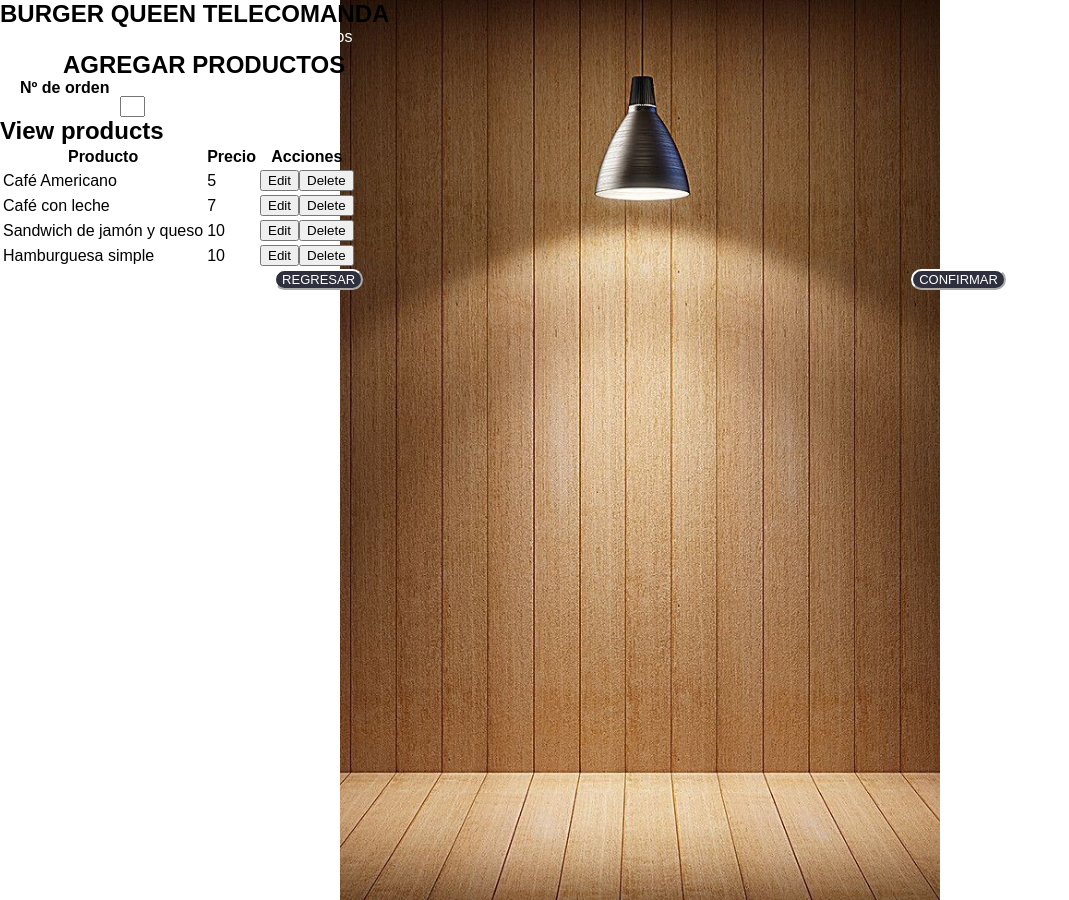
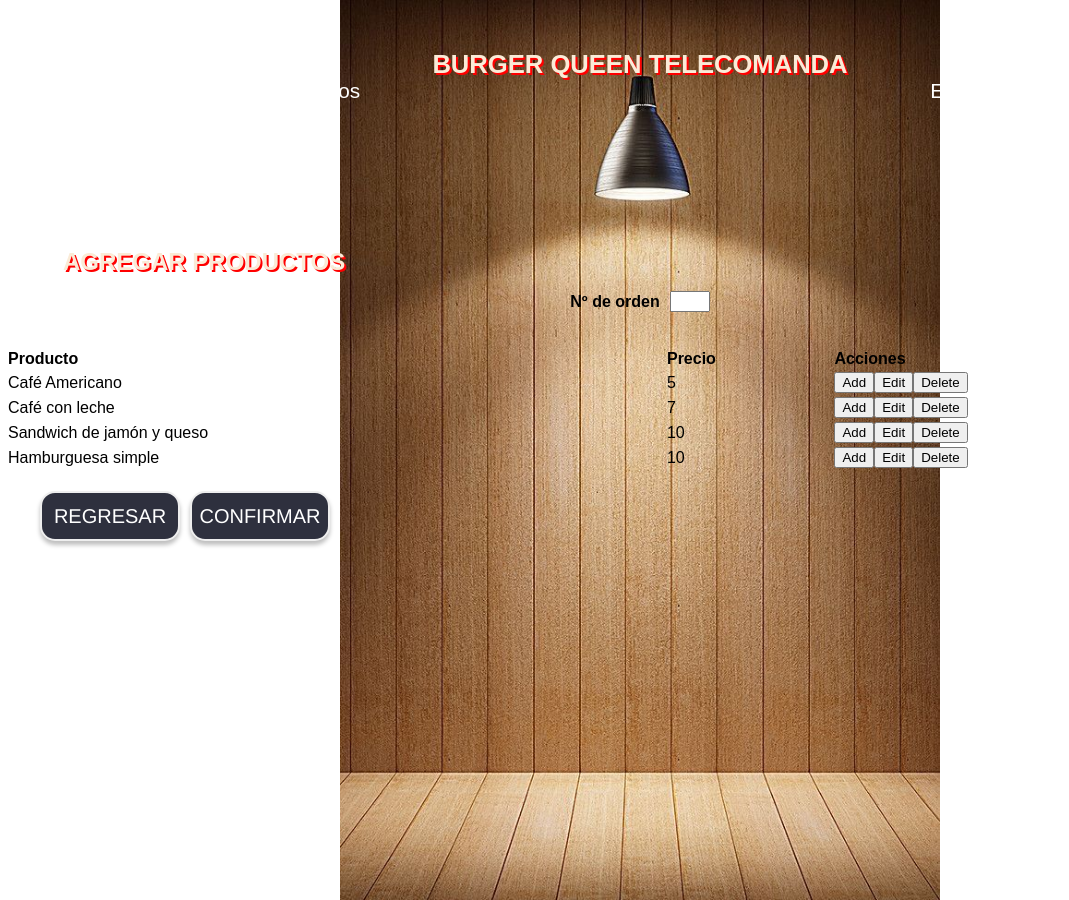
Before and after one commit to Laboratoria/BOG005-burger-queen-api-client, a React (Create React App) app: page /Waiters in a window 1280 px wide. Shown: the whole page, without its empty margins (0-1069 px from the left). Built offline with nearby package versions, Linux system fonts and the light colour scheme; a web font is replaced by a local one.

Commit message:
Se agregan estilos a la vista Waiters

```diff
--- a/src/components/App.css
+++ b/src/components/App.css
@@ -76,3 +76,7 @@
   border-radius: 15px;
 
 }
+
+@media screen and (max-width: 800px) {
+
+}
--- a/src/components/ProductsTable.jsx
+++ b/src/components/ProductsTable.jsx
@@ -35,6 +35,7 @@
             <td>{product.name}</td>
             <td>{product.price}</td>
             <td>
+            <button className="button muted-button">Add</button>
               <button className="button muted-button">Edit</button>
               <button className="button muted-button">Delete</button>
             </td>
--- a/src/components/Waiters.css
+++ b/src/components/Waiters.css
@@ -1,83 +1,115 @@
-@import url('https://fonts.googleapis.com/css2?family=Cantora+One&family=Combo&family=DM+Mono:wght@300&family=Montserrat:wght@500&family=Reem+Kufi+Fun&family=Roboto:wght@300;400&family=Yantramanav:wght@300&display=swap');
+@import url("https://fonts.googleapis.com/css2?family=Cantora+One&family=Combo&family=DM+Mono:wght@300&family=Montserrat:wght@500&family=Reem+Kufi+Fun&family=Roboto:wght@300;400&family=Yantramanav:wght@300&display=swap");
 
-*{
-    font-family: 'Cantora One', sans-serif;
+* {
+  font-family: "Cantora One", sans-serif;
   margin: 0;
   box-sizing: border-box;
 }
 
 .waiterOrders {
+  display: flex;
+  flex-direction: column;
   background-image: url("../img/waitersBackground.jpeg");
   background-size: 600px 900px;
   height: 900px;
   background-repeat: no-repeat;
   background-position: center;
+  padding-top: 50px;
+  justify-items: center;
+  text-align: center;
+}
+
+h1 {
+  color: antiquewhite;
+  text-shadow: 2px 2px #ff0000;
+  font-size: 1.6em;
+}
+
+h2 {
+  font-size: 1.5em;
+  color: antiquewhite;
+  text-shadow: 2px 1.5px #ff0000;
 }
 
 .linkOrders {
   color: white;
   text-decoration: none;
-    margin-left: 4px;
+  /* margin-left: 4px; */
 }
 
 .linkStatus {
   color: white;
   text-decoration: none;
-    margin-left: 6px;
+  /* margin-left: 6px; */
 }
 
-.linkWaiter {
+.link-container {
   display: flex;
   flex-direction: row;
   justify-content: space-around;
+  font-size: 1.3em;
 }
 
-.buttonsWaiter {
+.linkOrders:hover {
+  color: #ac1212;
+  background-color: rgba(250, 235, 215, 0.493);
+
+}
+
+/* .buttonsWaiter {
     display: flex;
     flex-direction: row;
     justify-content: space-around;
     align-items: center;
+} */
 
-}
-
-.pedidos {
+/* .pedidos {
   display: flex;
   flex-direction: column;
   justify-content: center;
-    background-color: #D9D9D9;
+  background-color: #d9d9d9;
   border-radius: 10px;
   margin-left: 90px;
   margin-right: 30px;
   margin-top: 300px;
-}
+} */
 
-.hola {
+/* .hola {
     background-color: #2E303E;
     color: white;
     border-radius: 15px;
     border-color: white;
     font-size: 13px;
-}
+} */
 
 .takeOrders {
   display: flex;
   flex-direction: row;
   margin-left: 63px;
-    margin-top: 5px;
+  margin-top: 145px;
+  color: azure;
+}
+
+.order-counter {
+  display: flex;
+  align-items: center;
+  margin: 15px auto 15px auto;
+  gap: 10px;
 }
 
 .orderNum {
-    margin-right: 150px;
-    margin-left: 20px;
+  /* margin-right: 150px;
+    margin-left: 20px; */
 }
 
 .orderNumber {
-    width: 25px;
+  /*
     margin-left: 120px;
-    margin-top: -16px;
+    margin-top: -16px;     */
+  width: 40px;
 }
 
-.buttonProducts {
+/* .buttonProducts {
     display: flex;
     flex-direction: column  ;
     justify-content: space-around;
@@ -88,4 +120,24 @@
     background-color: palevioletred;
     height: 40px;
     width: 100px;
+} */
+
+.dataProducts {
+  display: flex;
+  flex-direction: column;
+  margin: 20px 5px 20px 5px;
+  text-align: justify;
+  flex-wrap: wrap;
 }
+
+@media screen and (max-width: 800px) {
+  .waiterOrders {
+    background-image: url("../img/waitersBackground.jpeg");
+    background-size: 800px 1024px;
+    height: 1024px;
+    width: 100%;
+    background-repeat: no-repeat;
+    background-position: center;
+    justify-items: center;
+  }
+}
--- a/src/components/Waiters.jsx
+++ b/src/components/Waiters.jsx
@@ -1,4 +1,5 @@
 import '../components/Waiters.css';
+import '../components/App.css';
 import { useNavigate } from "react-router-dom";
 import { Link } from "react-router-dom";
 import React, { useState } from "react";
@@ -43,7 +44,7 @@
   return (
     <section className='waiterOrders'>
       <h1>BURGER QUEEN TELECOMANDA </h1>
-      <div className='linkWaiter'>
+      <div className='link-container'>
         <Link className='linkOrders' to='/Waiters'>
           Pedidos
         </Link>{" "}
@@ -54,17 +55,18 @@
       <div className='takeOrders'>
         <h2>AGREGAR PRODUCTOS</h2>
       </div>
-      <h4 className='orderNum'>Nº de orden</h4>
-      <input className='orderNumber' type='number'></input>
-      <div className='flex-large'>
-        <h2>View products</h2>
+      <div className='order-counter'>
+        <h4 className='orderNum'>Nº de orden</h4>
+        <input className='orderNumber' type='number'></input>
+      </div>
+      <div className='dataProducts'>
         <ProductTable products={products} />
       </div>
-      <div className='buttonsWaiter'>
+      <div className='buttons-container'>
         <button className='hola' onClick={() => navigate("/Login")}>
           REGRESAR
         </button>
-        <button className='hola' onClick={() => alert("Producto cargado")}>
+        <button className='hola' onClick={() => alert("Producto agregado")}>
           CONFIRMAR
         </button>
       </div>
--- a/src/petitions/userPetition.js
+++ b/src/petitions/userPetition.js
@@ -6,4 +6,8 @@
     return axios.post(API + "login", { email: userEmail, password: userPassword})
 }
 
-export { postUser }
+const getProducts = (productName, productPrice) => {
+    return axios.post(API + "products", { name: productName, price: productPrice })
+}
+
+export { postUser, getProducts }
```
Lines whose indentation alone changed are shown as unchanged.
